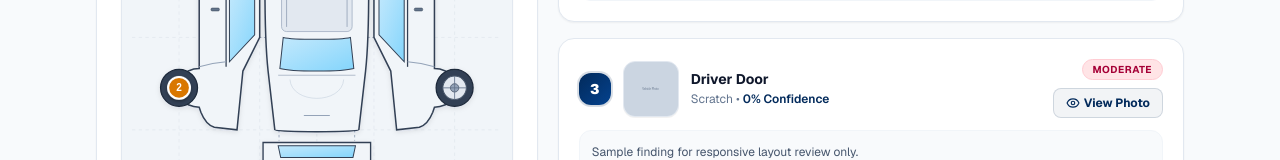
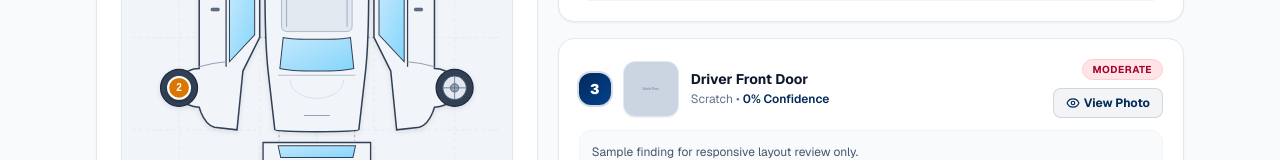
Before and after one commit to Vivid-Dhruvi/cars-frontend, a Next.js app: page /responsive-audit-preview in a window 1280 px wide. Shown: the part 525-685 px from the top of the page. Built offline with nearby package versions, Linux system fonts and the light colour scheme.

Commit message:
Coordinates issue - fixed

```diff
--- a/src/components/CarMapResults.jsx
+++ b/src/components/CarMapResults.jsx
@@ -36,8 +36,32 @@ const getSanitizedVehiclePart = (item) => {
     return 'Windshield & Hood';
   }
 
+  // Check bounding box and description to distinguish front vs rear door on side views
+  const desc = (item?.description || '').toLowerCase();
+  const currentPart = (item?.vehicle_part || '').toLowerCase();
+  const box = item?.bounding_boxes?.[0]?.box;
+  let boxXCenter = 500;
+  if (box && box.length === 4) {
+    boxXCenter = (box[1] + box[3]) / 2;
+  }
+
+  const isRearDoor =
+    currentPart.includes('rear') ||
+    currentPart.includes('back') ||
+    desc.includes('rear') ||
+    desc.includes('back') ||
+    (desc.includes('passenger door') && !desc.includes('front passenger')) ||
+    (paddedKey === 'IMAGE_04' && boxXCenter > 520);
+
+  if (paddedKey === 'IMAGE_04' || currentPart.includes('driver_door')) {
+    return isRearDoor ? 'Driver Rear Door' : 'Driver Front Door';
+  }
+
+  if (paddedKey === 'IMAGE_09' || currentPart.includes('passenger_door')) {
+    return isRearDoor ? 'Passenger Rear Door' : 'Passenger Front Door';
+  }
+
   if (paddedNum < 11) {
-    const currentPart = (item?.vehicle_part || '').toLowerCase();
     if (currentPart.includes('wheel') || currentPart.includes('rim')) {
       return ANGLE_LABEL_MAP[paddedKey] || 'Vehicle Panel';
     }
@@ -140,12 +164,23 @@ function getResolvedCarPins(findings) {
       }
 
     // --- Doors → unfolded side panels (clearly separated from roof at x=220) ---
-    } else if (part.includes('door')) {
-      if (part.includes('rear')) {
-        cy = 315;
+    } else if (part.includes('door') || desc.includes('door')) {
+      const descHasRear = desc.includes('rear') || desc.includes('back') || (desc.includes('passenger door') && !desc.includes('front'));
+      const descHasFront = desc.includes('front') && !descHasRear;
+      const partHasRear = part.includes('rear') || part.includes('back');
+      const partHasFront = part.includes('front');
+
+      // For side profile photos (IMAGE_04 driver side):
+      // front door is left (boxXCenter < 520), rear door is right (boxXCenter > 520)
+      const boxImpliesRear = (suppImg === 'IMAGE_04' && boxXCenter > 520) || suppImg === 'IMAGE_05' || suppImg === 'IMAGE_08';
+
+      const isRear = partHasRear || descHasRear || (!partHasFront && !descHasFront && boxImpliesRear);
+
+      if (isRear) {
+        cy = 320; // Center of rear door (between B-pillar y=273 and rear wheel arch y=372)
         cx = side === 'right' ? 338 : 102;
       } else {
-        cy = 230;
+        cy = 225; // Center of front door (between front wheel arch y=168 and B-pillar y=273)
         cx = side === 'right' ? 338 : 102;
       }
 
--- a/src/components/UnlockedReport.jsx
+++ b/src/components/UnlockedReport.jsx
@@ -36,8 +36,32 @@ const getSanitizedVehiclePart = (item) => {
     return 'Windshield & Hood';
   }
 
+  // Check bounding box and description to distinguish front vs rear door on side views
+  const desc = (item?.description || '').toLowerCase();
+  const currentPart = (item?.vehicle_part || '').toLowerCase();
+  const box = item?.bounding_boxes?.[0]?.box;
+  let boxXCenter = 500;
+  if (box && box.length === 4) {
+    boxXCenter = (box[1] + box[3]) / 2;
+  }
+
+  const isRearDoor =
+    currentPart.includes('rear') ||
+    currentPart.includes('back') ||
+    desc.includes('rear') ||
+    desc.includes('back') ||
+    (desc.includes('passenger door') && !desc.includes('front passenger')) ||
+    (paddedKey === 'IMAGE_04' && boxXCenter > 520);
+
+  if (paddedKey === 'IMAGE_04' || currentPart.includes('driver_door')) {
+    return isRearDoor ? 'Driver Rear Door' : 'Driver Front Door';
+  }
+
+  if (paddedKey === 'IMAGE_09' || currentPart.includes('passenger_door')) {
+    return isRearDoor ? 'Passenger Rear Door' : 'Passenger Front Door';
+  }
+
   if (paddedNum < 11) {
-    const currentPart = (item?.vehicle_part || '').toLowerCase();
     if (currentPart.includes('wheel') || currentPart.includes('rim')) {
       return ANGLE_LABEL_MAP[paddedKey] || 'Vehicle Panel';
     }
@@ -140,12 +164,23 @@ function getResolvedCarPins(findings) {
       }
 
     // --- Doors → unfolded side panels (clearly separated from roof at x=220) ---
-    } else if (part.includes('door')) {
-      if (part.includes('rear')) {
-        cy = 315;
+    } else if (part.includes('door') || desc.includes('door')) {
+      const descHasRear = desc.includes('rear') || desc.includes('back') || (desc.includes('passenger door') && !desc.includes('front'));
+      const descHasFront = desc.includes('front') && !descHasRear;
+      const partHasRear = part.includes('rear') || part.includes('back');
+      const partHasFront = part.includes('front');
+
+      // For side profile photos (IMAGE_04 driver side):
+      // front door is left (boxXCenter < 520), rear door is right (boxXCenter > 520)
+      const boxImpliesRear = (suppImg === 'IMAGE_04' && boxXCenter > 520) || suppImg === 'IMAGE_05' || suppImg === 'IMAGE_08';
+
+      const isRear = partHasRear || descHasRear || (!partHasFront && !descHasFront && boxImpliesRear);
+
+      if (isRear) {
+        cy = 320; // Center of rear door (between B-pillar y=273 and rear wheel arch y=372)
         cx = side === 'right' ? 338 : 102;
       } else {
-        cy = 230;
+        cy = 225; // Center of front door (between front wheel arch y=168 and B-pillar y=273)
         cx = side === 'right' ? 338 : 102;
       }
 
```
